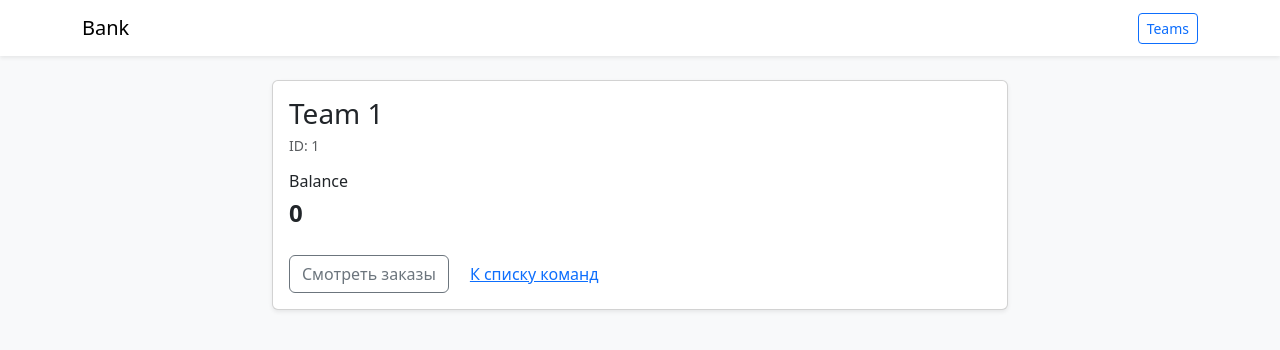
After one commit to lamer201/novator, a Django app: page /bank/team/1/ in a window 1280 px wide. The commit adds this page. Shown: the top 350 px of the page. Run offline with Django 5.2, Linux system fonts and the light colour scheme; data comes from the database, SQL or seed files in the repository; both versions use the stored data as it was after the commit.

Commit message:
add code

```diff
--- a/novator/bank/urls.py
+++ b/novator/bank/urls.py
@@ -9,4 +9,6 @@ urlpatterns = [
     path('create_zakaz', views.create_zakaz, name='create_zakaz'),
     path('<int:zakaz_id>/', views.zakaz_detail, name='zakaz_detail'),
     path('zakaz_list/', views.zakaz_list, name='zakaz_list'),
+    path('team/<int:team_id>/', views.team_detail, name='team_detail'),
+    path('<int:zakaz_id>/edit', views.zakaz_edit, name='zakaz_edit'),
 ]
--- a/novator/bank/views.py
+++ b/novator/bank/views.py
@@ -29,7 +29,8 @@ def create_zakaz(request):
             balance = Balance.objects.get(team=team)
             test_balance = get_sum(form, balance)
             if test_balance == 0:
-                 return HttpResponse("no money no funny!")
+                 payment=False
+
             # Create new order
             zakaz = Zakaz.objects.create(
                 team=team,
@@ -59,8 +60,17 @@ def create_zakaz(request):
     return render(request, 'bank/zakaz.html', {'form': form})
 
 @login_required
+def zakaz_edit(request, zakaz):
+
+     pass
+
+
+@login_required
 def zakaz_list(request):
-    zakazy = Zakaz.objects.all().order_by('-id')
+    if request.GET.get('team'):
+        zakazy = Zakaz.objects.filter(team=request.GET.get('team')).order_by('-id')
+    else:
+        zakazy = Zakaz.objects.all().order_by('-id')
     return render(request, 'bank/zakaz_list.html', {'zakazy': zakazy})
 
 @login_required
@@ -71,11 +81,23 @@ def zakaz_detail(request, zakaz_id):
 
 def bank_list(request):
     teams = Team.objects.filter(status=True)
+
     list_teams = {}
     for team in teams:
+        zakaz = Zakaz.objects.filter(team=team).count
         balance = Balance.objects.get(team=team)
-        list_teams.update({team.pk: {'name': team.name, 'balance': balance.money}})
+        list_teams.update({team.pk: {'name': team.name, 'balance': balance.money, 'zakaz': zakaz}})
     context = {
         'teams': list_teams
     }
     return render(request, 'bank/bank.html', context)
+def team_detail(request, team_id):
+    team = get_list_or_404(Team, pk=team_id)[0]
+    balance = Balance.objects.get(team=team)
+    zakazy = Zakaz.objects.filter(team=team)
+    context = {
+        'team': team,
+        'balance': balance.money,
+        'zakazy': zakazy,
+    }
+    return render(request, 'bank/team_detail.html', context)
--- /dev/null
+++ b/novator/templates/bank/team_detail.html
@@ -0,0 +1,62 @@
+<!doctype html>
+<html lang="en">
+<head>
+  <meta charset="utf-8">
+  <meta name="viewport" content="width=device-width,initial-scale=1">
+  <title>{{ team.name }} — Team detail</title>
+  <link href="https://cdn.jsdelivr.net/npm/bootstrap@5.3.2/dist/css/bootstrap.min.css" rel="stylesheet">
+</head>
+<body class="bg-light">
+  <nav class="navbar navbar-expand-lg navbar-white bg-white shadow-sm">
+    <div class="container">
+      <a class="navbar-brand" href="{% url 'bank:bank_list' %}">Bank</a>
+      <div class="ms-auto">
+        <a class="btn btn-sm btn-outline-primary" href="{% url 'bank:bank_list' %}">Teams</a>
+      </div>
+    </div>
+  </nav>
+
+  <main class="container py-4">
+    <div class="row justify-content-center">
+      <div class="col-md-8">
+        <div class="card shadow-sm">
+          <div class="card-body">
+            <h3 class="card-title mb-1">{{ team.name }}</h3>
+            {% if team.pk %}<p class="text-muted small">ID: {{ team.pk }}</p>{% endif %}
+
+            <div class="mt-3 mb-4">
+              <h6 class="mb-1">Balance</h6>
+              <p class="fs-4 fw-semibold mb-0">{{ balance|floatformat:0 }}</p>
+            </div>
+
+            {% if zakazy %}
+            <div class="mt-3 mb-4">
+            <h6 class="mb-1">Список заказов</h6>
+            {% for zakaz in zakazy %}
+            <div class="mb-3">
+              <h6 class="mb-1">Номер заказа: {{ zakaz.pk }}</h6>
+              <p class="mb-0">Сумма: {{ zakaz.get_total_sum }}</p>
+              <p class="mb-0">Месяц: {{ zakaz.month }}</p>
+              <p class="mb-0">Оплата: {{ zakaz.payment }}</p>
+              <a href="{% url 'bank:zakaz_detail' zakaz.id %}"
+                                   class="btn btn-sm btn-primary">
+                                    <i class="fas fa-eye"></i> Просмотр
+                                </a>
+            </div>
+            {% endfor %}
+            </div>
+            {% endif %}
+
+            <div class="d-flex gap-2 mt-4">
+              <a href="{% url 'bank:zakaz_list' %}?team={{team.pk}}" class="btn btn-outline-secondary">Смотреть заказы</a>
+              <a href="{% url 'bank:bank_list' %}" class="btn btn-link">К списку команд</a>
+            </div>
+          </div>
+        </div>
+      </div>
+    </div>
+  </main>
+
+  <script src="https://cdn.jsdelivr.net/npm/bootstrap@5.3.2/dist/js/bootstrap.bundle.min.js"></script>
+</body>
+</html>
```
Also changed, not shown: novator/templates/bank/bank.html (+24 -37 lines), novator/db.sqlite3, novator/main/models.py (line endings or trailing spaces), novator/templates/bank/zakaz.html (line endings or trailing spaces).
